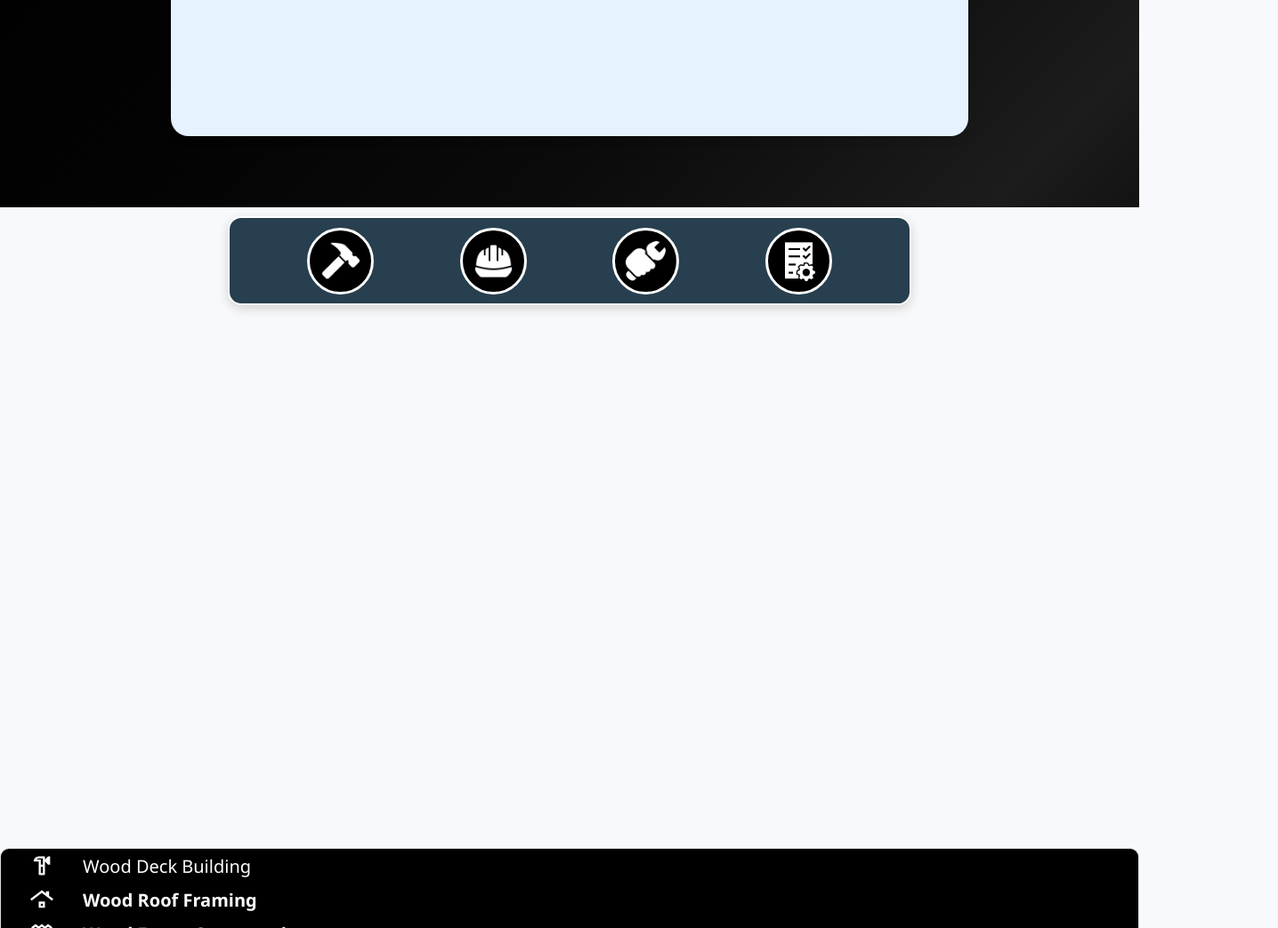
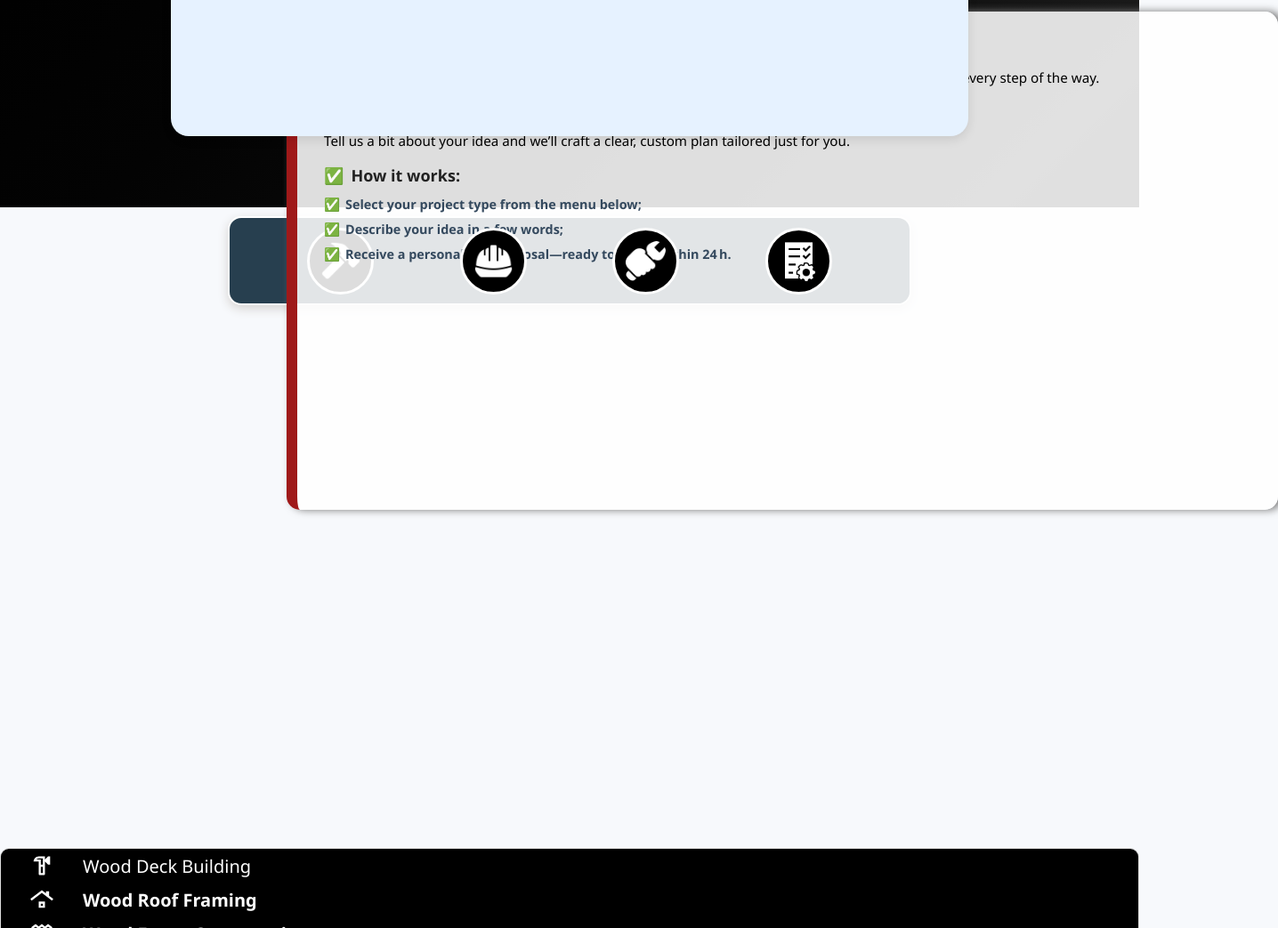
Before and after one commit to Novais97/NRC, a plain HTML site: page index.html in a window 1280 px wide. Shown: the part 1367-2410 px from the top of the page at 89% size, 1436 px wide, since content can reach past the window. Drawn offline with Linux system fonts and the light colour scheme.

Commit message:
Update style.css
trying

```diff
--- a/style.css
+++ b/style.css
@@ -70,7 +70,7 @@ body {
 .info-menu-pai{
   display: flex;
   justify-content: center;
-  position:relative
+
 }
 
 
@@ -88,16 +88,17 @@ body {
   box-shadow: 0 4px 12px #D6D3D1;
     padding: 15px auto;
   gap: 10px;
+  position:relative;
 
 
 }
 .info-menu {
   overflow-y: auto;
+  top:unset;
 left:5vw;
 width: 100vw;
 position: absolute;
   border-radius: 15px;
-  top: 120px;
  width: 87vw;
  box-shadow: 0 0 25px #000, 0 0 30px #000;
   overflow: hidden;
```
